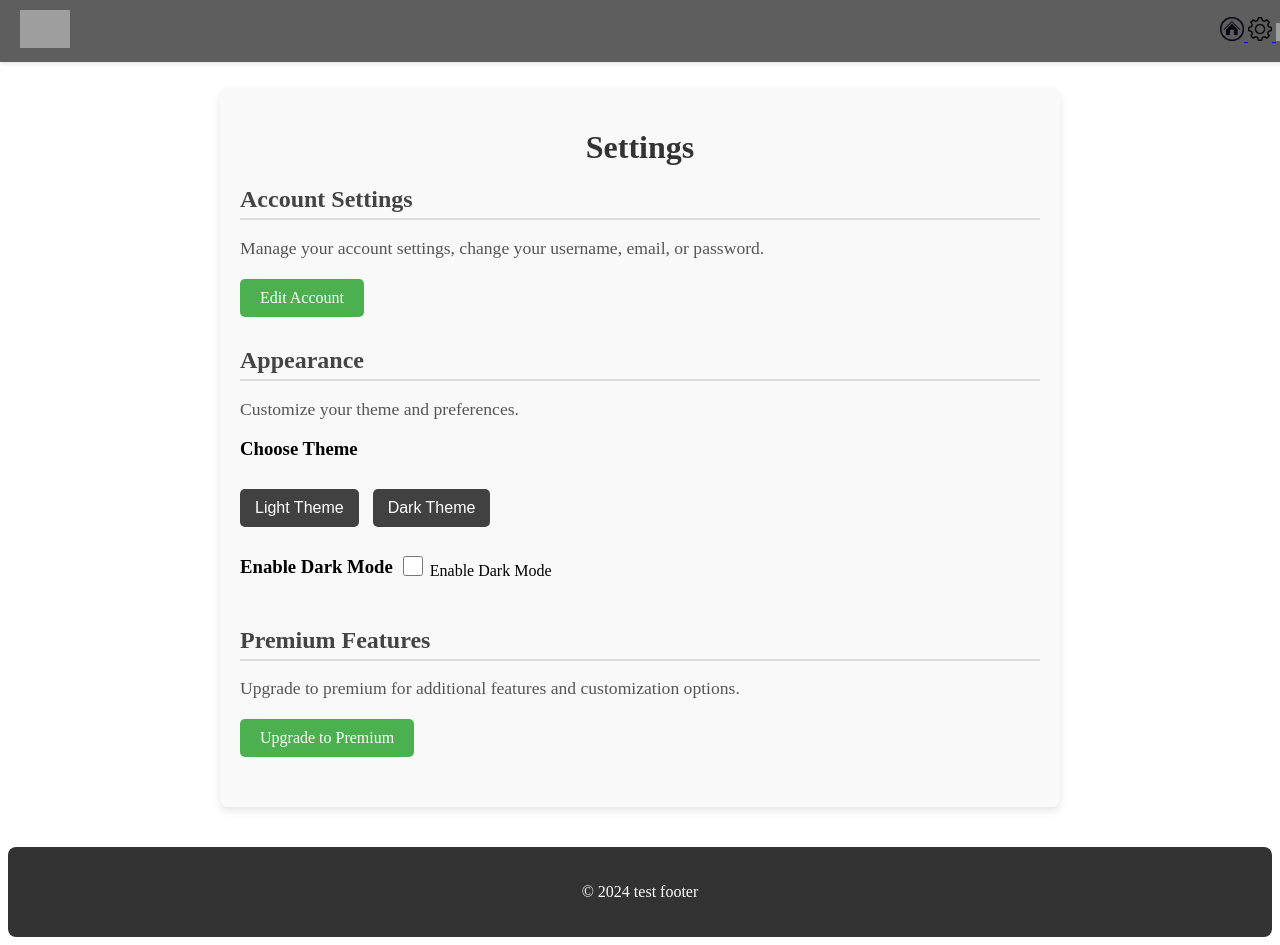
After one commit to 1unark/plannerfolder, a Django app: page /settings/ in a window 1280 px wide. The commit adds this page. Run offline with Django 5.2, Linux system fonts and the light colour scheme; grey boxes are pictures that could not be loaded.

Commit message:
Create settings tab; planning to make full calendar change size

```diff
--- /dev/null
+++ b/Fluxy/myapp/static/css/settings.css
@@ -0,0 +1,88 @@
+/* General Settings Page Styling */
+.settings-container {
+    max-width: 800px;
+    margin: 20px auto;
+    padding: 20px;
+    background-color: #f9f9f9;
+    border-radius: 8px;
+    box-shadow: 0 4px 8px rgba(0, 0, 0, 0.1);
+}
+
+.settings-container h1 {
+    text-align: center;
+    color: #333;
+    font-size: 2em;
+    margin-bottom: 20px;
+}
+
+.settings-section {
+    margin-bottom: 30px;
+}
+
+.settings-section h2 {
+    font-size: 1.5em;
+    color: #444;
+    border-bottom: 2px solid #ddd;
+    padding-bottom: 5px;
+    margin-bottom: 15px;
+}
+
+.settings-section p {
+    font-size: 1.1em;
+    color: #555;
+    margin-bottom: 10px;
+}
+
+.btn {
+    background-color: #4CAF50;
+    color: white;
+    padding: 10px 20px;
+    text-decoration: none;
+    border-radius: 5px;
+    transition: background-color 0.3s;
+    display: inline-block;
+    margin-top: 10px;
+}
+
+.btn:hover {
+    background-color: #45a049;
+}
+
+.theme-selection button {
+    margin-right: 10px;
+    padding: 10px 15px;
+    font-size: 1em;
+    border: none;
+    border-radius: 5px;
+    background-color: #414141;
+    cursor: pointer;
+    transition: background-color 0.3s;
+}
+
+.theme-selection button:hover {
+    background-color: #ddd;
+}
+
+/* Dark Mode Toggle Styling */
+.dark-mode {
+    display: flex;
+    align-items: center;
+    margin-top: 10px;
+}
+
+.dark-mode input[type="checkbox"] {
+    margin-left: 10px;
+    width: 20px;
+    height: 20px;
+}
+
+/* Add a little spacing at the bottom of the page */
+footer {
+    margin-top: 40px;
+    padding: 20px;
+    background-color: #333;
+    color: white;
+    text-align: center;
+    border-radius: 8px;
+    margin-top: 40px;
+}
--- a/Fluxy/myapp/templates/base.html
+++ b/Fluxy/myapp/templates/base.html
@@ -5,7 +5,7 @@
     <meta charset="UTF-8">
     <meta name="viewport" content="width=device-width, initial-scale=1.0">
     <title>My Calendar</title>
-    <link rel="stylesheet" href="{% static 'css/styles.css' %}">
+    <link rel="stylesheet" href="{% static 'css/navbar.css' %}">
 </head>
 <body>
     <header>
--- /dev/null
+++ b/Fluxy/myapp/templates/settings.html
@@ -0,0 +1,42 @@
+{% extends 'base.html' %}
+
+{% block content %}
+{% load static %}
+<div class="settings-container">
+    <h1>Settings</h1>
+
+    <div class="settings-section">
+        <h2>Account Settings</h2>
+        <p>Manage your account settings, change your username, email, or password.</p>
+        <a href="/account-settings/" class="btn">Edit Account</a>
+    </div>
+
+    <div class="settings-section">
+        <h2>Appearance</h2>
+        <p>Customize your theme and preferences.</p>
+
+        <div class="theme-selection">
+            <h3>Choose Theme</h3>
+            <button class="btn">Light Theme</button>
+            <button class="btn">Dark Theme</button>
+        </div>
+
+        <div class="dark-mode">
+            <h3>Enable Dark Mode</h3>
+            <label for="dark-mode-toggle">
+                <input type="checkbox" id="dark-mode-toggle" name="dark_mode">
+                Enable Dark Mode
+            </label>
+        </div>
+    </div>
+
+    <div class="settings-section">
+        <h2>Premium Features</h2>
+        <p>Upgrade to premium for additional features and customization options.</p>
+        <a href="/premium" class="btn">Upgrade to Premium</a>
+    </div>
+</div>
+
+<link rel="stylesheet" href="{% static 'css/settings.css' %}">
+
+{% endblock %}
--- a/Fluxy/myapp/urls.py
+++ b/Fluxy/myapp/urls.py
@@ -1,10 +1,13 @@
+# urls.py
 from django.urls import path
 from . import views
+from . import views_settings
 from .views_api import CalendarEventCreate  # Import your view for handling events
 
 urlpatterns = [
     path('', views.home, name='home'),  # Home page route
     path("calendar/", views.calendar_view, name="calendar"),  # Calendar page
+    path('settings/', views_settings.settings, name='settings'),  # Add the settings URL pattern
     path('api/events/', CalendarEventCreate.as_view(), name='create_event'),
     # Handle DELETE for deleting a specific event
     path('api/events/<int:event_id>/', CalendarEventCreate.as_view(), name='delete_event')
--- /dev/null
+++ b/Fluxy/myapp/views_settings.py
@@ -0,0 +1,4 @@
+from django.shortcuts import render
+
+def settings(request):
+    return render(request, 'settings.html')
```
Also changed, not shown: Fluxy/myapp/static/css/inputtext.css (deleted, +0 -50 lines), Fluxy/db.sqlite3.
